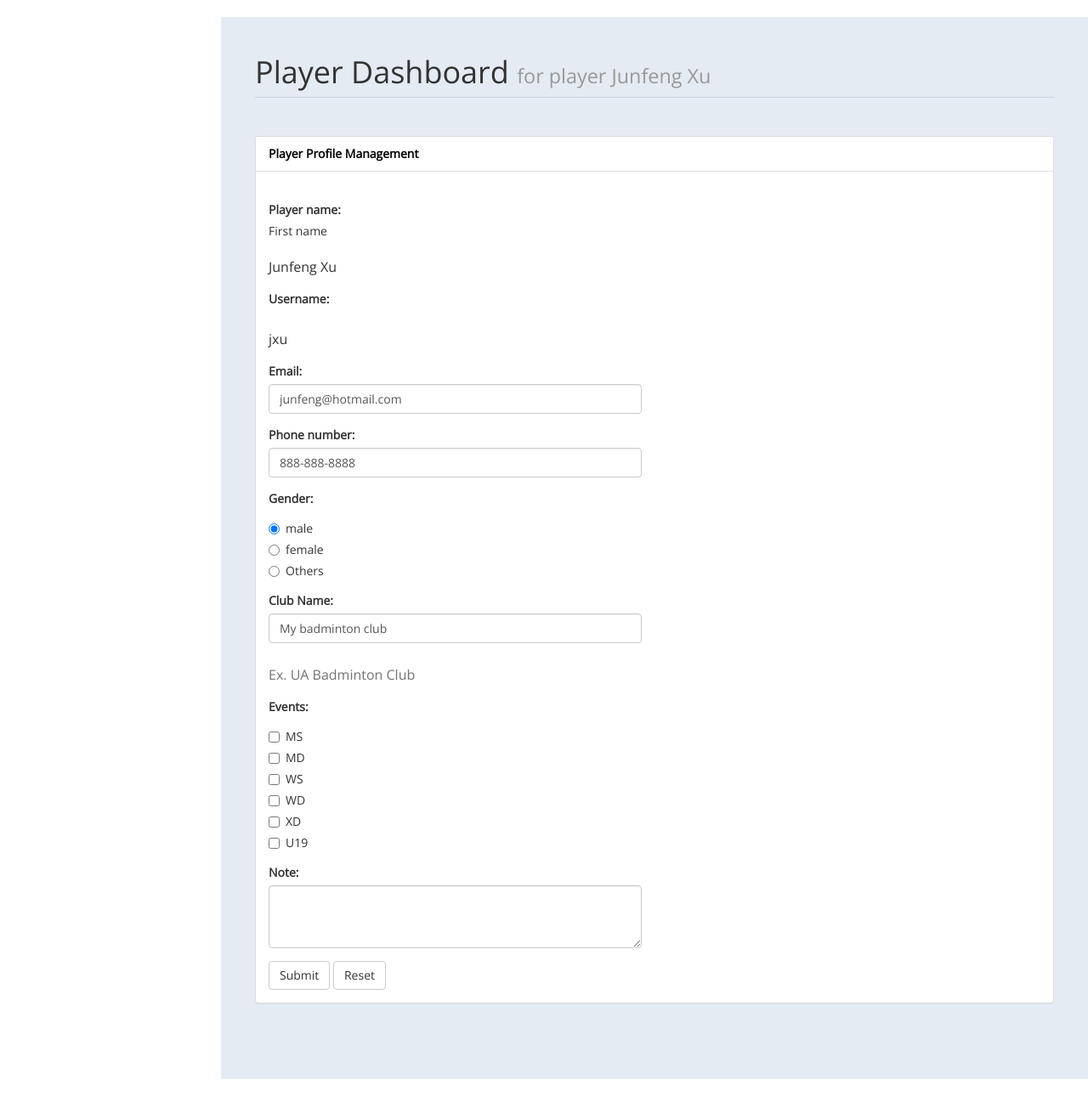
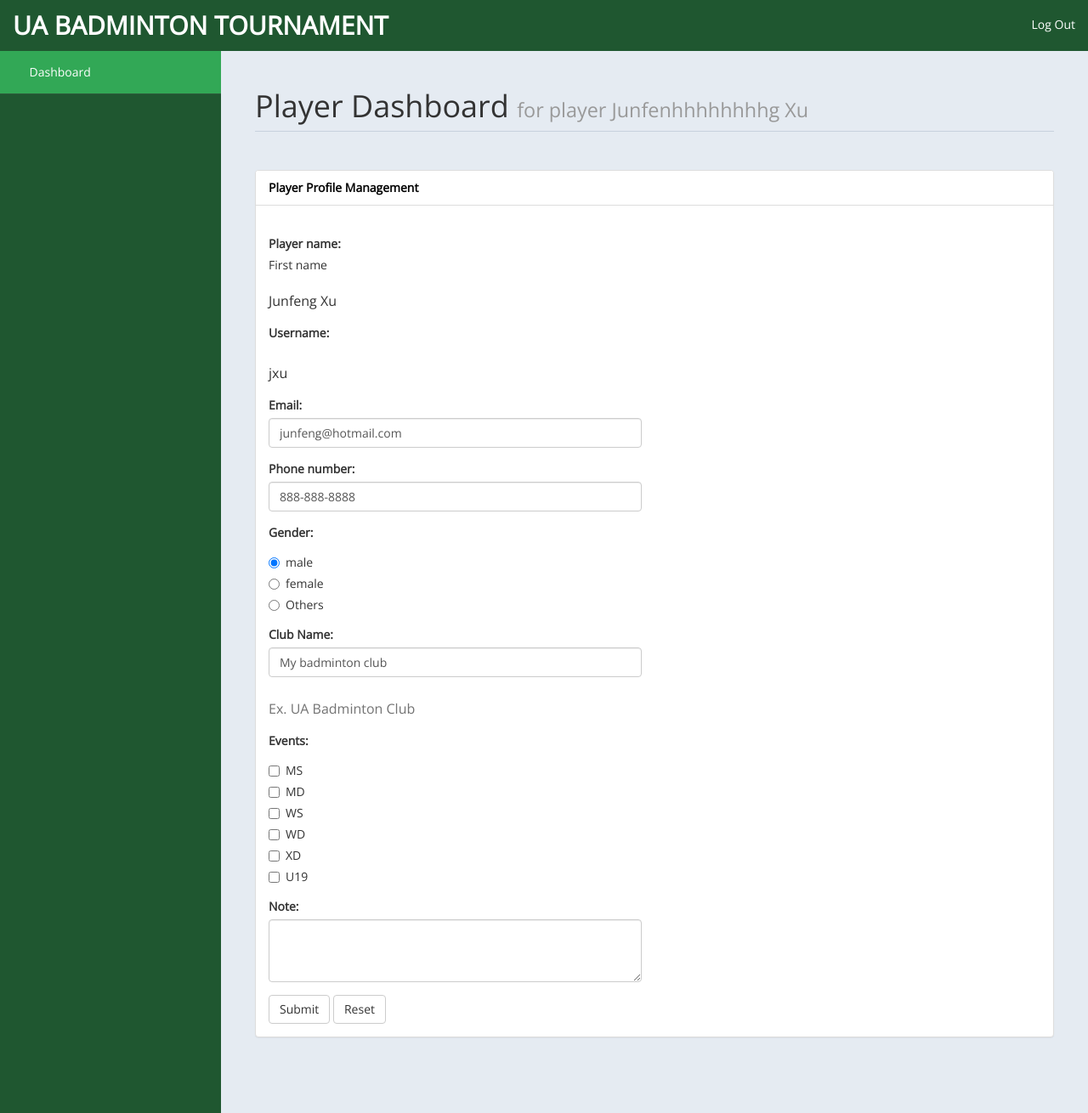
Before and after one commit to enfageorge/ua-badminton-tournament, a Flask app: page /dashboard in a window 1280 px wide. Shown: the whole page at 85% size. Before the commit the page ends 1270 px from the top, so only its background shows below. Run offline with Flask 2, Linux system fonts and the light colour scheme; some libraries are stand-ins or nearby versions; some web fonts are replaced.

Commit message:
fix player dashboard view similar to public view

```diff
--- a/templates/player/player_dashboard.html
+++ b/templates/player/player_dashboard.html
@@ -1,22 +1,83 @@
 <!DOCTYPE html>
-<html lang="en">
+<html xmlns="http://www.w3.org/1999/xhtml">
+
 <head>
-        <meta charset="UTF-8">
+    <meta charset="utf-8" />
     <meta name="viewport" content="width=device-width, initial-scale=1.0" />
-        <title> Player Dashboard </title>
-        <link rel="stylesheet" href="{{ url_for('static', filename='bootstrap.css') }}">
-        <link rel="stylesheet" href="{{ url_for('static', filename='font-awesome.css') }}">
-        <link rel="stylesheet" href="{{ url_for('static', filename='custom-styles.css') }}">
+    <title>UA Badminton Tournament</title>
+    <!-- Bootstrap Styles-->
+    <link href="static/bootstrap.css" rel="stylesheet" />
+    <!-- FontAwesome Styles-->
+    <link href="static/font-awesome.css" rel="stylesheet" />
+    <!-- Morris Chart Styles-->
+    <link href="assets/js/morris/morris-0.4.3.min.css" rel="stylesheet" />
+    <!-- Custom Styles-->
+    <link href="static/adminCustomStyle.css" rel="stylesheet" />
     <!-- Google Fonts-->
     <link href='http://fonts.googleapis.com/css?family=Open+Sans' rel='stylesheet' type='text/css' />
 </head>
-    <body></br>
-        <div id="page-wrapper" >
+
+<body>
+    <div id="wrapper-public">
+        <nav class="navbar navbar-default top-navbar-public" role="navigation">
+            <div class="navbar-header-public">
+                <button type="button" class="navbar-toggle" data-toggle="collapse" data-target=".sidebar-collapse">
+                    <span class="sr-only">Toggle navigation</span>
+                    <span class="icon-bar"></span>
+                    <span class="icon-bar"></span>
+                    <span class="icon-bar"></span>
+                    <span class="icon-bar"></span>
+                </button>
+                <a class="navbar-brand" href="{{url_for('web.home')}}">UA Badminton Tournament</a>
+            </div>
+
+            <ul class="nav navbar-top-links navbar-right">
+                <li>
+                    <a href="{{url_for('user.signin')}}" >Log Out</a>
+                </li>
+            </ul>
+
+        </nav>
+        <!--/. NAV TOP  -->
+        <nav class="navbar-default navbar-side" role="navigation">
+            <div class="sidebar-collapse">
+                <ul class="nav" id="main-menu">
+                    <li>
+                        <a class="active-menu-public" href="{{url_for('player.player_dashboard')}}"><i class="fa fa-dashboard"></i> Dashboard</a>
+                    </li>
+                    <!--
+                    <li>
+                        <a class="active-menu-public" href="{{url_for('web.home')}}"><i class="fa fa-dashboard"></i> HOME</a>
+                    </li>
+                    <li>
+                        <a class="active-menu-public" href="{{url_for('web.tournament')}}"><i class="fa fa-edit"></i> Tournament</a>
+                    </li>
+                    <li>
+                        <a class="active-menu-public" href="{{url_for('web.players')}}"><i class="fa fa-desktop"></i> Players</a>
+                    </li>
+                    <li>
+                        <a class="active-menu-public" href="{{url_for('web.events')}}"><i class="fa fa-desktop"></i> Events</a>
+                    </li>
+                    <li>
+                        <a class="active-menu-public" href="{{url_for('web.draws')}}"><i class="fa fa-desktop"></i> Draws</a>
+                    </li>
+                    <li>
+                        <a class="active-menu-public" href="{{url_for('web.matches')}}"><i class="fa fa-table"></i> Matches</a>
+                    </li>
+                    -->
+                </ul>
+
+            </div>
+
+        </nav>
+
+        <!-- /. NAV SIDE  -->
+        <div id="page-wrapper">
             <div id="page-inner">
                 <div class="row">
                        <div class="col-md-12">
                            <h1 class="page-header">
-                               Player Dashboard <small>for player Junfeng Xu</small>
+                               Player Dashboard <small>for player Junfenhhhhhhhhg Xu</small>
                            </h1>
                        </div>
                 </div>
@@ -134,8 +195,27 @@
                     <!-- /.col-lg-12 -->
                 </div>
 
+
             </div>
             <!-- /. PAGE INNER  -->
         </div>
+        <!-- /. PAGE WRAPPER  -->
+    </div>
+    <!-- /. WRAPPER  -->
+    <!-- JS Scripts-->
+    <!-- jQuery Js -->
+<!--    <script src="assets/js/jquery-1.10.2.js"></script>-->
+<!--    &lt;!&ndash; Bootstrap Js &ndash;&gt;-->
+<!--    <script src="assets/js/bootstrap.min.js"></script>-->
+<!--    &lt;!&ndash; Metis Menu Js &ndash;&gt;-->
+<!--    <script src="assets/js/jquery.metisMenu.js"></script>-->
+<!--    &lt;!&ndash; Morris Chart Js &ndash;&gt;-->
+<!--    <script src="assets/js/morris/raphael-2.1.0.min.js"></script>-->
+<!--    <script src="assets/js/morris/morris.js"></script>-->
+<!--    &lt;!&ndash; Custom Js &ndash;&gt;-->
+<!--    <script src="assets/js/custom-scripts.js"></script>-->
+
+
 </body>
+
 </html>
```
Lines whose indentation alone changed are shown as unchanged.
